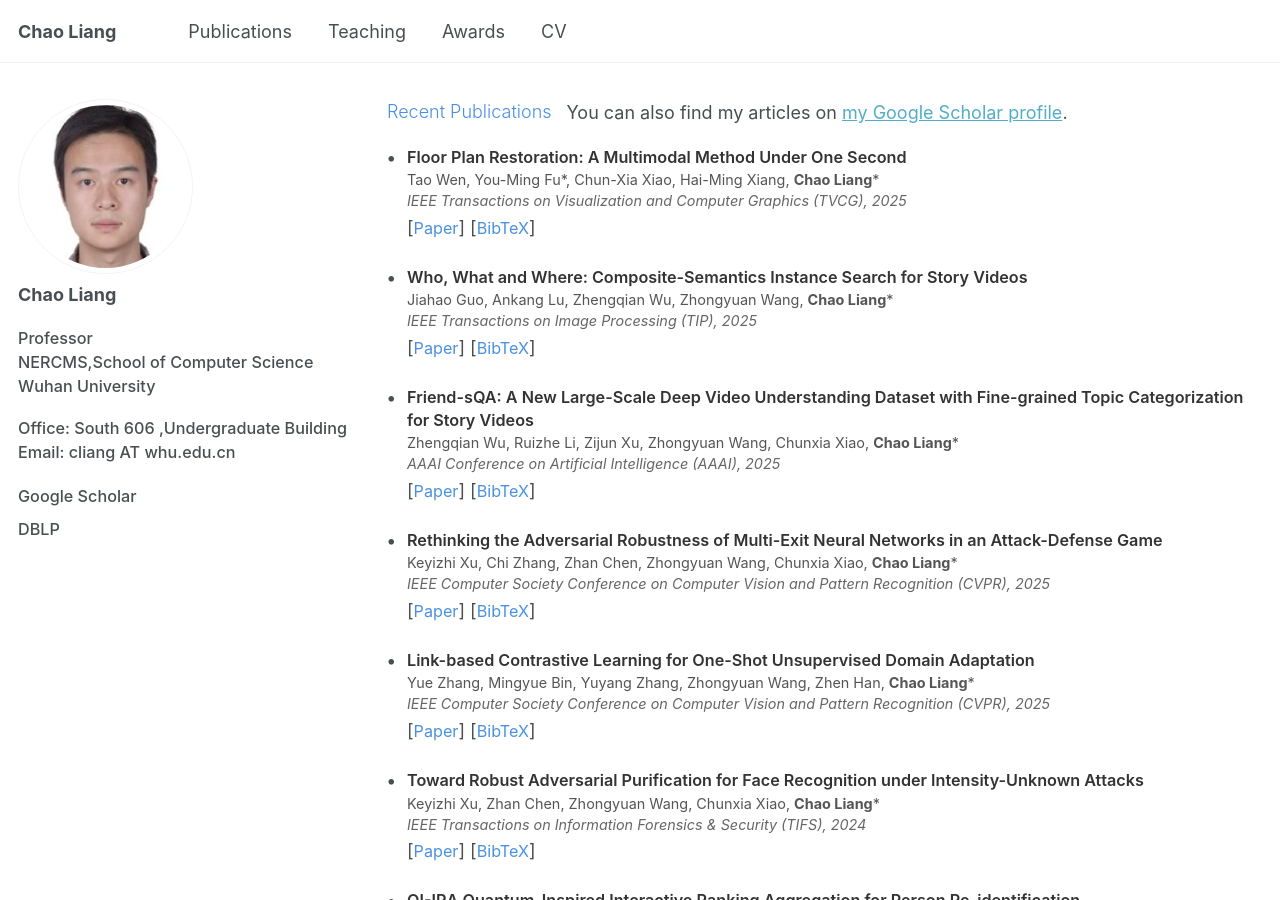
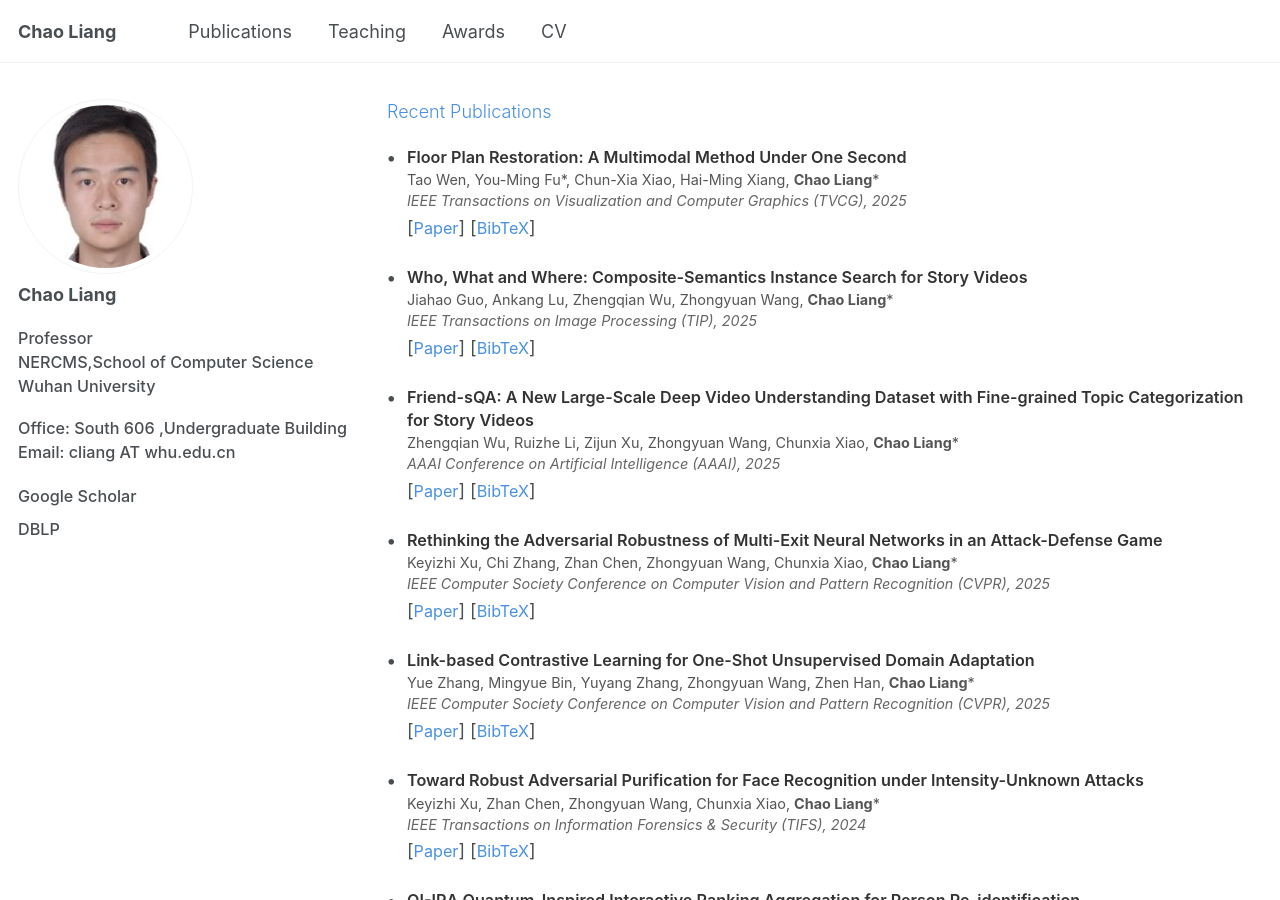
Before and after one commit to zhangsipng/page.github.io, a Jekyll site: the page built from _pages/publications.html, in a window 1280 px wide and 900 px high. Built offline with Jekyll 4.4.1, drawn with Linux system fonts in a browser that asks for light colours; a script that is not in the unit is left out.

Commit message:
Update publications.html

```diff
--- a/_pages/publications.html
+++ b/_pages/publications.html
@@ -138,7 +138,6 @@ author_profile: true
 <div class="publications-page">
    <div class="publications-container">
             <h1 class="publications-header">Recent Publications</h1>
-            <div class="wordwrap">You can also find my articles on <a href="#">my Google Scholar profile</a>.</div>
     </div>
   {% include base_path %}
 
```
